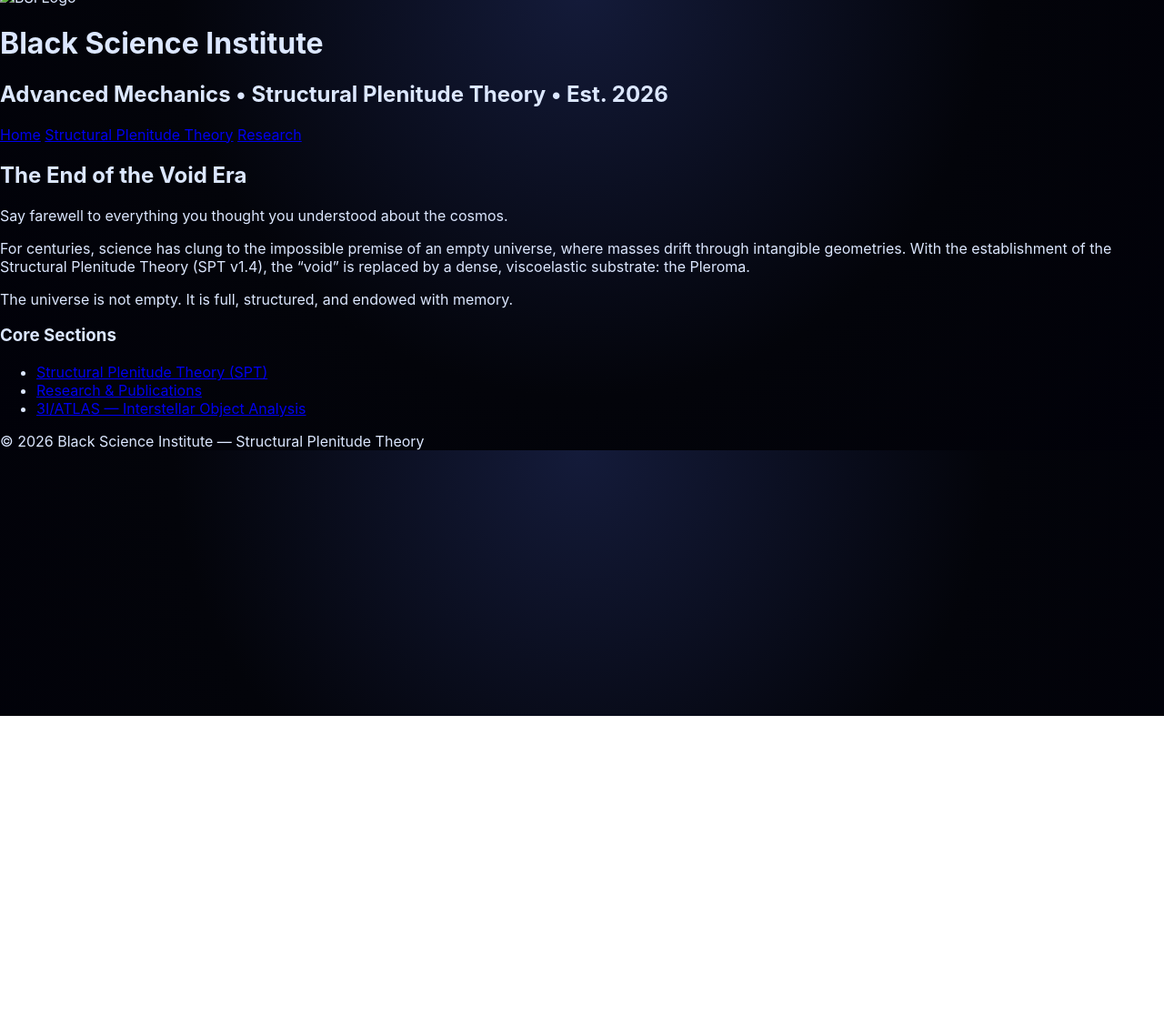
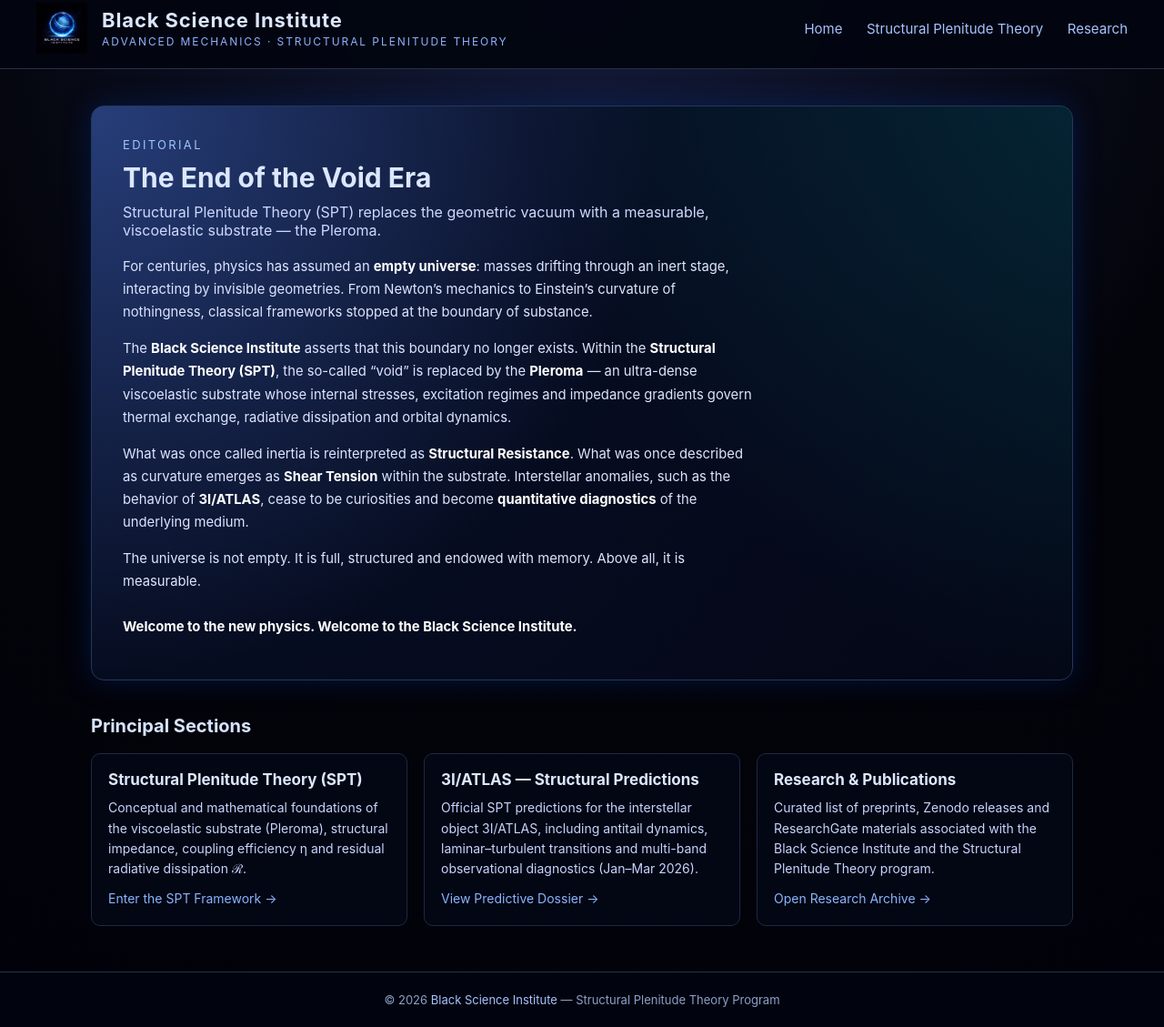
Before and after one commit to Blackgames33/blackscienceinstitute, a plain HTML site: page index.html in a window 1280 px wide. Shown: the part 13-1142 px from the top of the page at 91% size. Before the commit the page ends 800 px from the top, so only its background shows below. Drawn offline with Linux system fonts and the light colour scheme; files that its build step writes are made by us from their sources.

Commit message:
Update index.html with new title and structure

```diff
--- a/index.html
+++ b/index.html
@@ -2,51 +2,115 @@
 <html lang="en">
 <head>
     <meta charset="UTF-8">
-    <meta name="viewport" content="width=device-width, initial-scale=1.0">
-    <title>Black Science Institute</title>
+    <title>Black Science Institute — Structural Plenitude Theory</title>
+    <meta name="viewport" content="width=device-width, initial-scale=1">
     <link rel="stylesheet" href="assets/css/style.css">
 </head>
+<body>
+<div class="site-wrapper">
 
-<body>
-<div class="overlay">
-
-<header>
-    <img src="assets/img/logo.png" alt="BSI Logo">
-    <div>
-        <h1>Black Science Institute</h1>
-        <h2>Advanced Mechanics • Structural Plenitude Theory • Est. 2026</h2>
+<header class="site-header">
+    <div class="brand">
+        <img src="assets/logo.png" alt="Black Science Institute logo" class="brand-logo">
+        <div class="brand-text">
+            <h1>Black Science Institute</h1>
+            <p>Advanced Mechanics · Structural Plenitude Theory</p>
+        </div>
     </div>
+    <nav class="main-nav">
+        <a href="index.html">Home</a>
+        <a href="structural-plenitude-theory/">Structural Plenitude Theory</a>
+        <a href="research.html">Research</a>
+    </nav>
 </header>
 
-<nav>
-    <a href="/index.html">Home</a>
-    <a href="/structural-plenitude-theory/">Structural Plenitude Theory</a>
-    <a href="/research/">Research</a>
-</nav>
+<main>
+    <div class="page-container">
 
-<div class="container">
+        <!-- HERO EDITORIAL -->
+        <section class="hero">
+            <div class="hero-inner">
+                <div class="hero-kicker">Editorial</div>
+                <h2 class="hero-title">The End of the Void Era</h2>
+                <p class="hero-subtitle">
+                    Structural Plenitude Theory (SPT) replaces the geometric vacuum with a measurable,
+                    viscoelastic substrate — the Pleroma.
+                </p>
+                <div class="hero-body">
+                    <p>
+                        For centuries, physics has assumed an <strong>empty universe</strong>: masses drifting
+                        through an inert stage, interacting by invisible geometries. From Newton’s mechanics
+                        to Einstein’s curvature of nothingness, classical frameworks stopped at the boundary
+                        of substance.
+                    </p>
+                    <p>
+                        The <strong>Black Science Institute</strong> asserts that this boundary no longer exists.
+                        Within the <strong>Structural Plenitude Theory (SPT)</strong>, the so-called “void” is
+                        replaced by the <strong>Pleroma</strong> — an ultra-dense viscoelastic substrate whose
+                        internal stresses, excitation regimes and impedance gradients govern thermal
+                        exchange, radiative dissipation and orbital dynamics.
+                    </p>
+                    <p>
+                        What was once called inertia is reinterpreted as <strong>Structural Resistance</strong>.
+                        What was once described as curvature emerges as <strong>Shear Tension</strong> within the
+                        substrate. Interstellar anomalies, such as the behavior of <strong>3I/ATLAS</strong>,
+                        cease to be curiosities and become <strong>quantitative diagnostics</strong> of the
+                        underlying medium.
+                    </p>
+                    <p>
+                        The universe is not empty. It is full, structured and endowed with memory.
+                        Above all, it is measurable.
+                        <br><br>
+                        <strong>Welcome to the new physics. Welcome to the Black Science Institute.</strong>
+                    </p>
+                </div>
+            </div>
+        </section>
 
-    <h2>The End of the Void Era</h2>
+        <!-- MAIN SECTIONS -->
+        <h2 class="section-title">Principal Sections</h2>
 
-    <p>Say farewell to everything you thought you understood about the cosmos.</p>
+        <div class="grid">
+            <article class="card">
+                <h3>Structural Plenitude Theory (SPT)</h3>
+                <p>
+                    Conceptual and mathematical foundations of the viscoelastic substrate (Pleroma),
+                    structural impedance, coupling efficiency η and residual radiative dissipation ℛ.
+                </p>
+                <a href="structural-plenitude-theory/">
+                    Enter the SPT Framework →
+                </a>
+            </article>
 
-    <p>For centuries, science has clung to the impossible premise of an empty universe, where masses drift through
-       intangible geometries. With the establishment of the Structural Plenitude Theory (SPT v1.4), the “void” is
-       replaced by a dense, viscoelastic substrate: the Pleroma.</p>
+            <article class="card">
+                <h3>3I/ATLAS — Structural Predictions</h3>
+                <p>
+                    Official SPT predictions for the interstellar object 3I/ATLAS, including antitail
+                    dynamics, laminar–turbulent transitions and multi-band observational diagnostics
+                    (Jan–Mar 2026).
+                </p>
+                <a href="3i-atlas-structural-predictions.html">
+                    View Predictive Dossier →
+                </a>
+            </article>
 
-    <p>The universe is not empty. It is full, structured, and endowed with memory.</p>
+            <article class="card">
+                <h3>Research & Publications</h3>
+                <p>
+                    Curated list of preprints, Zenodo releases and ResearchGate materials associated with
+                    the Black Science Institute and the Structural Plenitude Theory program.
+                </p>
+                <a href="research.html">
+                    Open Research Archive →
+                </a>
+            </article>
+        </div>
 
-    <h3>Core Sections</h3>
-    <ul>
-        <li><a href="/structural-plenitude-theory/">Structural Plenitude Theory (SPT)</a></li>
-        <li><a href="/research/">Research & Publications</a></li>
-        <li><a href="/research/atlas-3i.html">3I/ATLAS — Interstellar Object Analysis</a></li>
-    </ul>
+    </div>
+</main>
 
-</div>
-
-<footer>
-    © 2026 Black Science Institute — Structural Plenitude Theory
+<footer class="site-footer">
+    © 2026 <span>Black Science Institute</span> — Structural Plenitude Theory Program
 </footer>
 
 </div>
```
